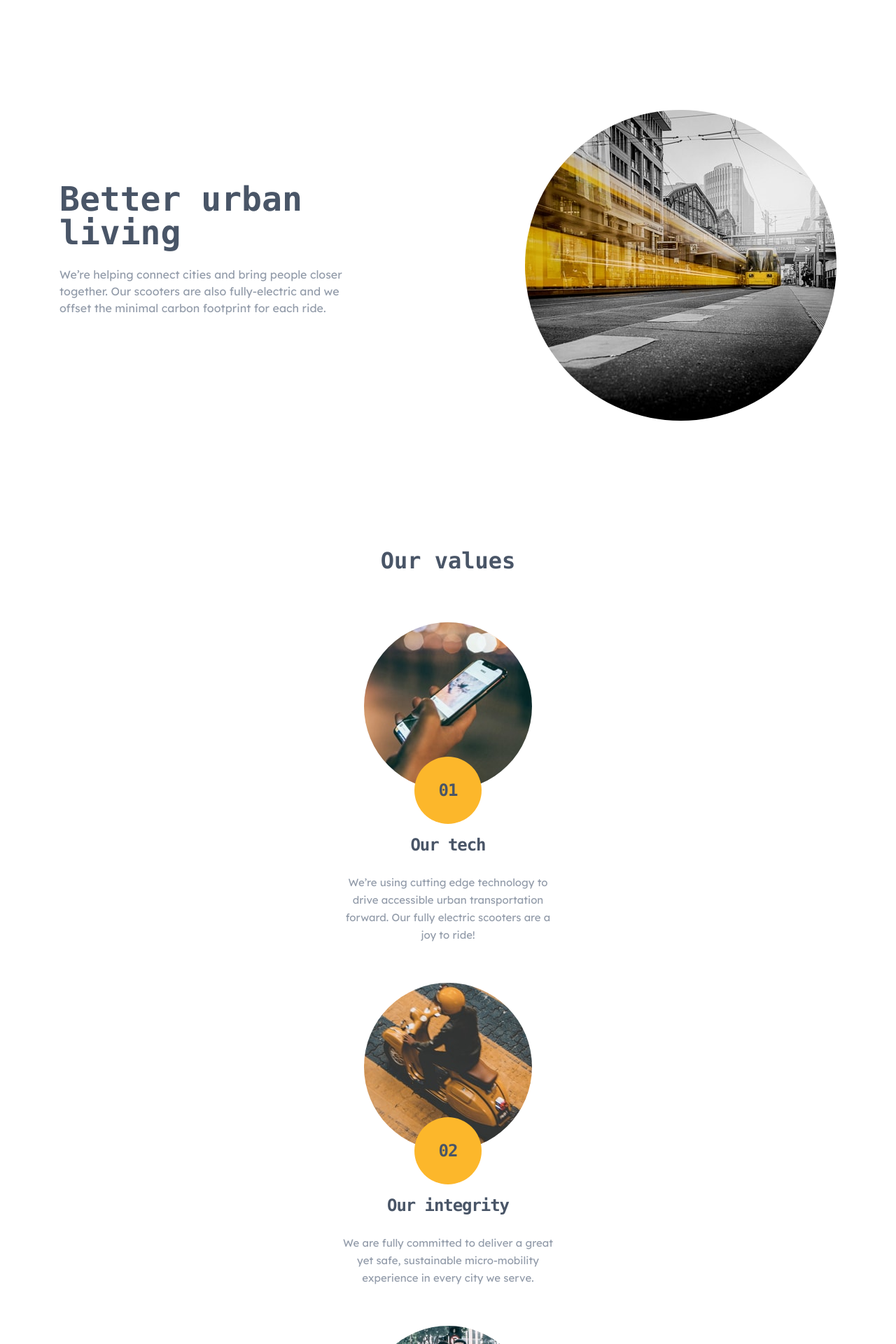
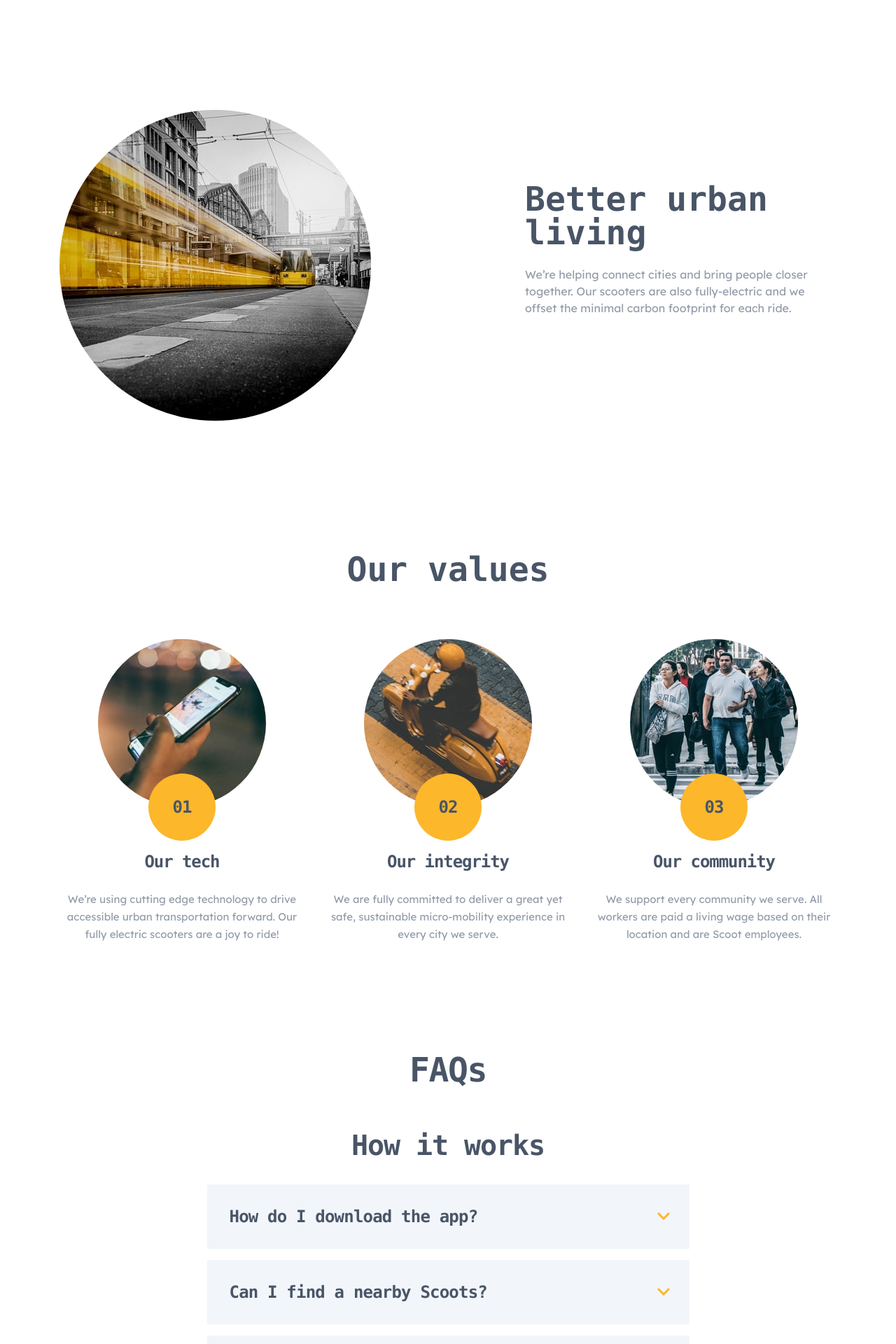
Before and after one commit to luc4sleite/scoot-website, a React (Vite) app: page /about in a window 1280 px wide. Shown: the part 880-2800 px from the top of the page at 70% size. Built offline with nearby package versions, Linux system fonts and the light colour scheme.

Commit message:
fix: responsive layout

```diff
--- a/src/components/Benefit/index.jsx
+++ b/src/components/Benefit/index.jsx
@@ -1,14 +1,20 @@
+import classNames from "classnames";
 import Button from "../Button";
 
-export default function Benefit({ image, title, description, buttonText }) {
+export default function Benefit({ image, title, description, buttonText, layout }) {
+
+  const benefitClasses = classNames(
+    "benefit", layout
+  )
+
   return (
     <div className="flex flex-col items-center justify-center mt-[120px] lg:grid grid-cols-home-features lg:gap-x-[220px]">
       <img
-        className="w-[311px] md:w-[445px] rounded-full mb-[56px] lg:col-start-2 lg:col-end-3 lg:row-start-1 lg:row-end-4"
+        className={`w-[311px] md:w-[445px] rounded-full mb-[56px] ${benefitClasses}`}
         src={image}
         alt=""
       />
-      <h1 className="font-mono font-bold text-[#495567] text-[32px] md:text-[48px]/[48px] tracking-[-1.43 px] text-center mb-[32px] w-[311px] md:w-[457px] lg:row-start-1 lg:row-end-2 lg:text-left lg:w-[445px] lg:mb-[24px] lg:self-end">
+      <h1 className="font-mono font-bold text-[#495567] text-[32px] md:text-[48px]/[48px] tracking-[-1.43 px] text-center mb-[32px] w-[311px] md:w-[457px] lg:text-left lg:w-[445px] lg:mb-[24px] lg:self-end">
         {title}
       </h1>
       <p className="font-lexend text-[#939CAA] font-[15px]/[25px] text-center w-[311px] md:w-[573px] mb-[32px] lg:text-left lg:w-[445px] lg:m-0 lg:self-start">
--- a/src/components/Card/index.jsx
+++ b/src/components/Card/index.jsx
@@ -1,8 +1,8 @@
 export default function Card({image, title, number, description}) {
   return (
-    <div className="flex flex-col items-center justify-center m-auto relative w-[311px]">
+    <div className="flex flex-col items-center justify-center m-auto relative w-[311px] md:w-[457px] lg:w-[350px] ">
         <img
-            className="rounded-full w-[240px]"
+            className="rounded-full w-[240px] md:w-[240px]"
             src={image}
             alt=""
         />
--- a/src/components/Download/Index.jsx
+++ b/src/components/Download/Index.jsx
@@ -3,8 +3,8 @@ import playStore from "../../assets/icons/google-play.svg";
 
 export default function Download() {
   return (
-    <section className="bg-[#495567] flex flex-col items-center justify-center h-[320px] w-full">
-        <h2 className="font-mono text-bold text-[32px]/[32px] tracking-[-1.43px] text-white text-center mb-10">Sign up and Scoot off today</h2>
+    <section className="bg-[#495567] flex flex-col lg:flex-row items-center justify-center lg:justify-between lg:px-[165px] h-[320px] w-full">
+        <h2 className="font-mono font-bold text-[32px]/[32px] md:text-[48px]/[48px] tracking-[-1.43px] md:tracking-[-2.14286px] text-white text-center lg:text-left mb-10 md:w-[457px]">Sign up and Scoot off today</h2>
         <div className="flex items-center justify-center gap-5">
             <a href="/" className="cursor-pointer">
                 <img
--- a/src/components/Dropdown/index.jsx
+++ b/src/components/Dropdown/index.jsx
@@ -11,9 +11,9 @@ export default function Dropdown({ title, text }) {
   return (
     <div
       onClick={toggleMenu}
-      className="grid grid-cols-dropdown bg-[#F2F5F9] justify-center items-center w-[311px] m-auto pl-[32px] pr-[28px] py-[32px] gap-y-[24px]"
+      className="grid grid-cols-dropdown bg-[#F2F5F9] justify-center items-center w-[311px] md:w-[689px] m-auto pl-[32px] pr-[28px] py-[32px] gap-y-[24px] hover:bg-[#FFF4DF] duration-300 cursor-pointer"
     >
-      <span className="font-mono font-bold text-[#495567] text-[18px]/[24px] tracking-[-0.803571px]">
+      <span className="font-mono font-bold text-[#495567] text-[18px]/[24px] md:text-[24px]/[28px] tracking-[-0.803571px]">
         {title}
       </span>
       <button>
--- a/src/components/FAQ/index.jsx
+++ b/src/components/FAQ/index.jsx
@@ -3,10 +3,10 @@ import Dropdown from "../Dropdown";
 export default function index() {
   return (
     <section className="flex flex-col items-center justify-center m-auto mb-[120px]">
-      <h2 className="font-mono font-bold text-[#495567] text-[32px] tracking-[-1.43px] text-center mb-[48px]">
+      <h2 className="font-mono font-bold text-[#495567] text-[32px] md:text-[48px] tracking-[-1.43px] text-center mb-[48px]">
         FAQs
       </h2>
-      <h3 className="font-mono font-bold text-[#495567] text-[24px]/[28px] tracking-[-1.07px] text-center mb-[32px]">
+      <h3 className="font-mono font-bold text-[#495567] text-[24px]/[28px] md:text-[40px]/[48px] tracking-[-1.07px] text-center mb-[32px]">
         How it works
       </h3>
       <div className="flex flex-col items-center justify-center gap-y-[16px]">
@@ -23,7 +23,9 @@ export default function index() {
           text="No, you do not need a license to ride. You can use the app without a license to ride."
         />
       </div>
-      <h3 className="font-mono font-bold text-[#495567] text-[24px]/[28px] tracking-[-1.07px] text-center mb-[32px] mt-[48px]">Safe driving</h3>
+      <h3 className="font-mono font-bold text-[#495567] text-[24px]/[28px] md:text-[40px]/[48px] tracking-[-1.07px] text-center mb-[32px] mt-[48px]">
+        Safe driving
+      </h3>
       <div className="flex flex-col items-center justify-center gap-y-[16px]">
         <Dropdown
           title="Should I wear a helmet?"
--- a/src/components/Values/index.jsx
+++ b/src/components/Values/index.jsx
@@ -7,10 +7,10 @@ import Card from "../Card";
 export default function Values() {
   return (
     <div className="flex flex-col items-center justify-center m-auto">
-      <h2 className="font-mono font-bold text-[32px] text-[#495567] mb-[64px]">
+      <h2 className="font-mono font-bold text-[32px] text-[#495567] mb-[64px] md:text-[48px]">
         Our values
       </h2>
-      <div className="flex flex-col items-center justify-center gap-y-[56px] mb-[145px]">
+      <div className="flex flex-col items-center justify-center gap-y-[56px] mb-[145px] lg:flex-row lg:gap-x-[30px]">
         <Card
           image={ourTech}
           number="01"
--- a/src/index.css
+++ b/src/index.css
@@ -1,3 +1,11 @@
 @tailwind base;
 @tailwind components;
 @tailwind utilities;
+
+.layout-one{
+    @apply col-start-2 col-end-3 row-start-1 row-end-4;
+}
+
+.layout-two {
+    @apply col-start-1 col-end-2 row-start-1 row-end-4;
+}
--- a/src/pages/About/index.jsx
+++ b/src/pages/About/index.jsx
@@ -18,11 +18,13 @@ export default function About() {
             title="Mobility for the digital era"
             description="Getting around should be simple (and even fun!) for everyone. We embrace technology to provide low cost, smart access to scooters at your fingertips."
             image={digitalEra}
+            layout={'layout-one'}
           />
           <Benefit
             title="Better urban living"
             description="We’re helping connect cities and bring people closer together. Our scooters are also fully-electric and we offset the minimal carbon footprint for each ride."
             image={betterLiving}
+            layout={'layout-two'}
           />
         </div>
         <Values />
--- a/src/pages/Home/index.jsx
+++ b/src/pages/Home/index.jsx
@@ -49,18 +49,21 @@ export default function Home() {
           title="Easy to use riding telemetry"
           description="The Scoot app is available with riding telemetry. This means it can show you your average speed, how long you've been using the scooter, your traveling distance, and many more things all in an easy to use app."
           buttonText="Learn More"
+          layout={'layout-one'}
         />
         <Benefit
           image={nearYou}
           title="Coming to a city near you"
           description="Scoot is available in 4 major cities so far. We’re expanding rapidly, so be sure to let us know if you want to see us in your hometown. We’re aiming to let our scooters loose on 23 cities over the coming year."
           buttonText="Learn More"
+          layout={'layout-two'}
         />
         <Benefit
           image={payments}
           title="Zero hassle payments"
           description="Our payment is as easy as one two three. We accept most credit cards and debit cards. You can also link your PayPal account inside the app. Need to pay later? No worries! You can defer payment for up to a month."
           buttonText="Learn More"
+          layout={'layout-one'}
         />
       </div>
     </>
--- a/tailwind.config.js
+++ b/tailwind.config.js
@@ -29,7 +29,7 @@ export default {
       gridTemplateColumns: {
         'home-features': 'auto 1fr',
         'dropdown': '1fr auto',
-      }
+      },
     },
   },
   plugins: [],
```
Also changed, not shown: src/components/Footer/index.jsx (+3 -3 lines).
